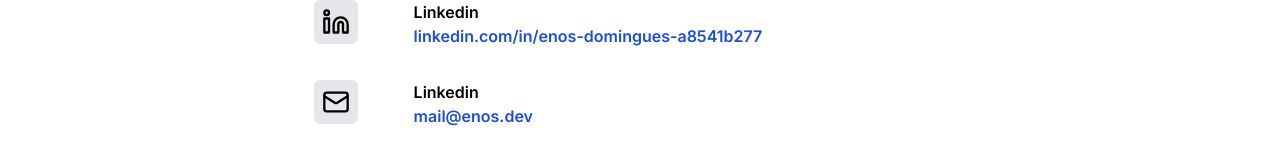
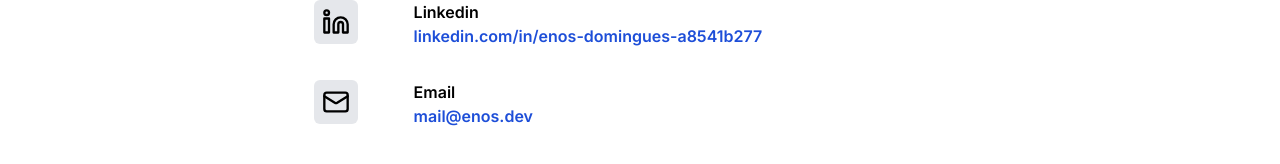
Before and after one commit to EnosDomingues/enos_portifolio, a Next.js app: page / in a window 1280 px wide. Shown: the part 3388-3552 px from the top of the page. Built offline with nearby package versions, Linux system fonts and the light colour scheme; a web font is replaced by a local one.

Commit message:
fix: Contact elements, linkedin to Email text

```diff
--- a/src/components/Contact.tsx
+++ b/src/components/Contact.tsx
@@ -30,7 +30,7 @@ export function Contact() {
             <Mail size={28} />
           </div>
           <div>
-            <span className="flex h-full text-md font-semibold">Linkedin</span>
+            <span className="flex h-full text-md font-semibold">Email</span>
 
             <a
               href="mailto:mail@enos.dev"
```
